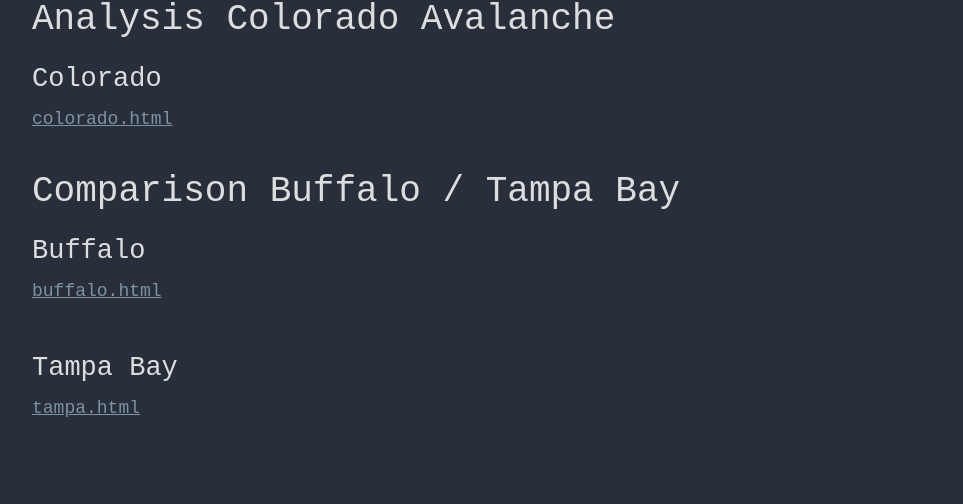
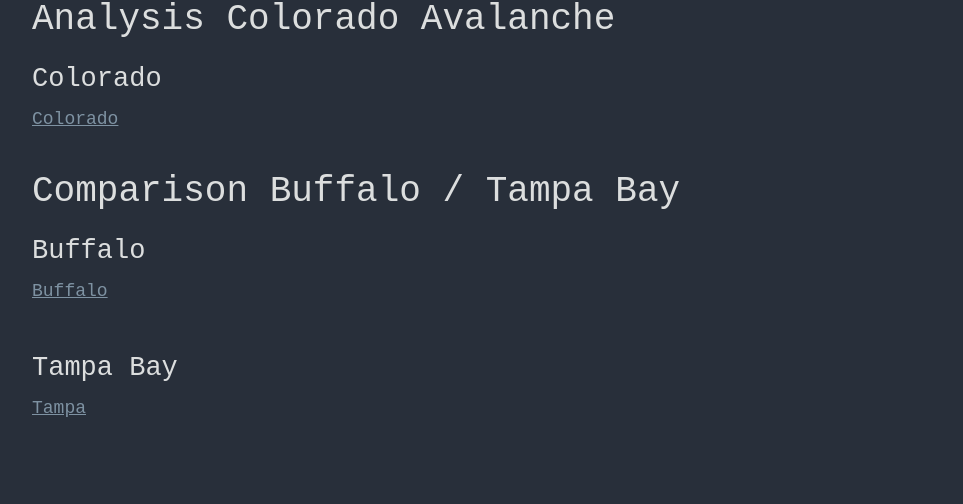
Before and after one commit to AlexMaggioni/NHL_Project, a Jekyll site: the page built from blog_website/milestone1/_posts/2023-10-06-advanced_visualization.md, in a window 1280 px wide. Shown: the part 1207-1711 px from the top of the page, without its empty margins (158-1121 px from the left). Built offline with Jekyll 4.4.1, drawn with Linux system fonts in a browser that asks for light colours.

Commit message:
STILL NON DISPLAYING INTERACTIVE PLOT

```diff
--- a/blog_website/milestone1/_posts/2023-10-06-advanced_visualization.md
+++ b/blog_website/milestone1/_posts/2023-10-06-advanced_visualization.md
@@ -24,15 +24,15 @@
 
 ## Colorado
 
-[colorado.html](./adv_viz_interactive_plot/teams/colorado.html)
+[Colorado](./adv_viz_interactive_plot/teams/colorado.html)
 
 
 # Comparison Buffalo / Tampa Bay
 
 ## Buffalo
 
-[buffalo.html](./adv_viz_interactive_plot/teams/buffalo.html)
+[Buffalo](./adv_viz_interactive_plot/teams/buffalo.html)
 
 ## Tampa Bay
 
-[tampa.html](./adv_viz_interactive_plot/teams/tampa.html.html)
+[Tampa](./adv_viz_interactive_plot/teams/tampa.html)
```
